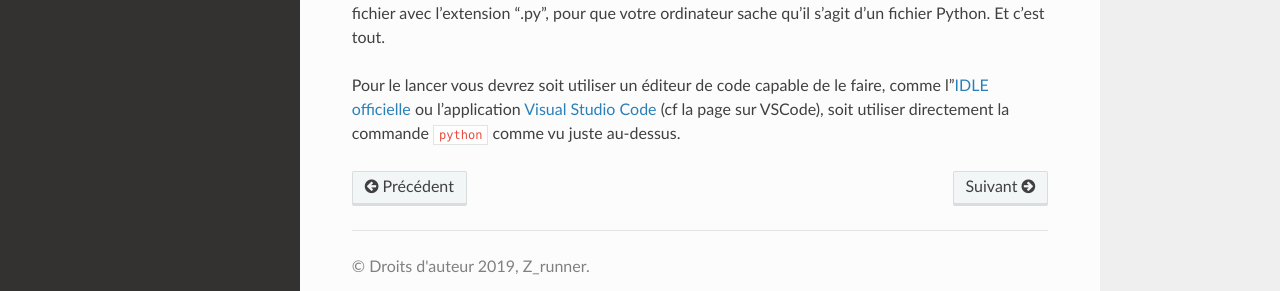
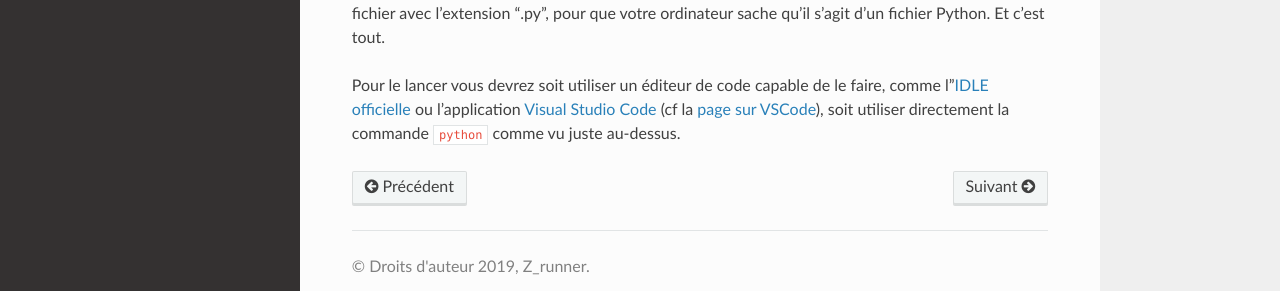
Before and after one commit to ZRunner/Apprendre-le-Python, a Sphinx documentation site: the page built from source/debutons.rst, in a window 1280 px wide and 900 px high, scrolled down 1564 px. Shown: the part 564-855 px from the top of the window. Built offline with Sphinx 7.4.7 and the Read the Docs theme 2.0.0, drawn with Linux system fonts in a browser that asks for light colours; some of the changed lines change nothing that is shown.

Commit message:
ajout d'un lien vers vsc

```diff
--- a/source/debutons.rst
+++ b/source/debutons.rst
@@ -78,4 +78,4 @@ Enregistrer un fichier
 
 Enregistrer un algorithme Python dans un fichier est extrêmement simple : il suffit de nommer le fichier avec l'extension '.py', pour que votre ordinateur sache qu'il s'agit d'un fichier Python. Et c'est tout.
 
-Pour le lancer vous devrez soit utiliser un éditeur de code capable de le faire, comme l'`IDLE officielle <https://docs.python.org/fr/3/library/idle.html>`_ ou l'application `Visual Studio Code <https://code.visualstudio.com/>`_ (cf la page sur VSCode), soit utiliser directement la commande ``python`` comme vu juste au-dessus.
+Pour le lancer vous devrez soit utiliser un éditeur de code capable de le faire, comme l'`IDLE officielle <https://docs.python.org/fr/3/library/idle.html>`_ ou l'application `Visual Studio Code <https://code.visualstudio.com/>`_ (cf la `page sur VSCode <logiciels.html#visual-studio-code>`_), soit utiliser directement la commande ``python`` comme vu juste au-dessus.
```
